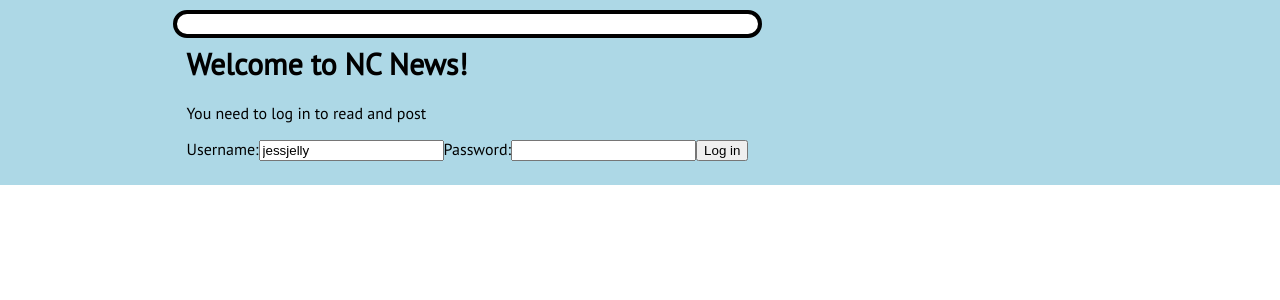
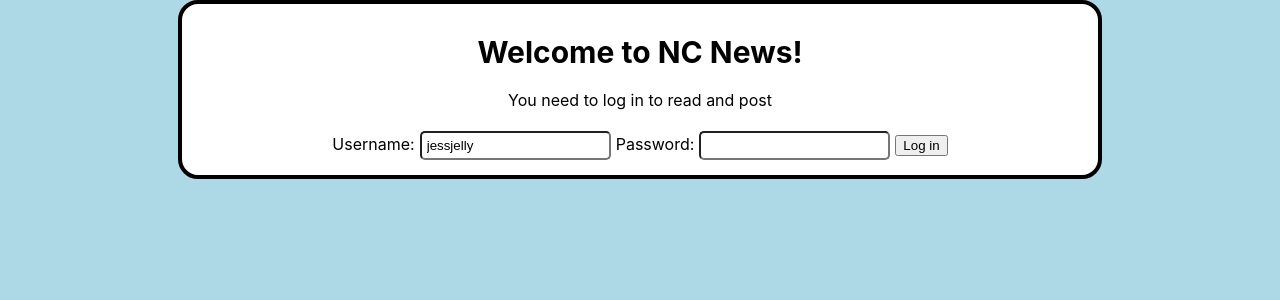
Before and after one commit to mcnalc/nc_news, a React (Create React App) app: page / in a window 1280 px wide. Shown: the top 300 px of the page. Built offline with nearby package versions, Linux system fonts and the light colour scheme; no server answers.

Commit message:
minor changes

```diff
--- a/src/App.css
+++ b/src/App.css
@@ -30,7 +30,8 @@ h1 {
   justify-content: center;
   padding: 10px;
   display: block;
-  margin: 10px auto;
+  margin: auto;
+  width: 70%;
 }
 
 .header {
@@ -212,6 +213,27 @@ nav. a:link {
   width: 30px;
   border-radius: 5px;
 }
+
+.submit-button:hover {
+  transform: scale(1.25);
+}
+
+.upvote:hover {
+  transform: scale(1.25);
+}
+
+.downvote:hover {
+  transform: scale(1.25);
+}
+
+.logout:hover {
+  transform: scale(1.15);
+}
+.container {
+  text-align: center;
+  background-color: lightblue;
+  height: 100vh;
+}
 .not-found {
   background-color: white;
   height: 300px;
@@ -227,6 +249,18 @@ nav. a:link {
   width: 80%;
 }
 
+.username-input {
+  border-radius: 5px;
+  padding: 5px;
+  margin: 5px;
+  /* width: 30%; */
+}
+
+.password-input {
+  border-radius: 5px;
+  padding: 5px;
+  margin: 5px;
+}
 .fas fa-pen-square {
   height: 20px;
 }
--- a/src/App.js
+++ b/src/App.js
@@ -21,8 +21,9 @@ class App extends Component {
   render() {
     const currentUser = this.state.user;
     return (
+      <div className="container">
+        <Login user={currentUser} userLogin={this.userLogin}>
           <div className="App">
-        <Login user={currentUser} userLogin={this.userLogin}>
             <Header user={currentUser} userLogout={this.userLogout} />
             <Nav topics={this.state.topics} user={currentUser} />
             <Router>
@@ -37,6 +38,7 @@ class App extends Component {
               <NotFound default />
             </Router>
             <Footer />
+          </div>
         </Login>
       </div>
     );
--- a/src/components/Articles.jsx
+++ b/src/components/Articles.jsx
@@ -4,6 +4,7 @@ import { Link, navigate } from "@reach/router";
 import PostArticle from "./PostArticle";
 import Vote from "./Vote";
 import formatDate from "./utils/formatDate";
+import Comments from "./Comments";
 
 export default class Articles extends Component {
   state = {
--- a/src/components/Header.jsx
+++ b/src/components/Header.jsx
@@ -17,6 +17,7 @@ class Header extends Component {
           </Link>
           {" | "}
           <button
+            className="logout"
             onClick={() => {
               userLogout();
             }}
@@ -25,7 +26,9 @@ class Header extends Component {
           </button>
         </span>
         <h1 className="main-heading">
-          NC News <i class="far fa-newspaper" />
+          <Link to="/">
+            NC News <i class="far fa-newspaper" />
+          </Link>
         </h1>
       </div>
     );
--- a/src/components/Login.jsx
+++ b/src/components/Login.jsx
@@ -17,6 +17,7 @@ class Login extends Component {
         <form onSubmit={this.handleSubmit}>
           <label htmlFor="username">Username:</label>
           <input
+            className="username-input"
             type="text"
             value={this.state.username}
             id="username"
@@ -24,7 +25,12 @@ class Login extends Component {
             placeholder="jessjelly"
           />
           <label htmlFor="password">Password:</label>
-          <input type="password" id="password" onChange={this.handleChange} />
+          <input
+            className="password-input"
+            type="password"
+            id="password"
+            onChange={this.handleChange}
+          />
           <button>Log in</button>
         </form>
       </div>
--- a/src/components/Vote.jsx
+++ b/src/components/Vote.jsx
@@ -8,19 +8,24 @@ export default class Vote extends Component {
   render() {
     return (
       <div>
+        <div className="upvote">
           <button
             disabled={this.state.voteChange === 1}
             onClick={() => this.vote("up")}
           >
             <i class="fas fa-arrow-up" />
           </button>
+        </div>
+
         <p>{`${this.props.votes + this.state.voteChange}`}</p>
+        <div className="downvote">
           <button
             disabled={this.state.voteChange === -1}
             onClick={() => this.vote("down")}
           >
             <i class="fas fa-arrow-down" />
           </button>
+        </div>
       </div>
     );
   }
```
Also changed, not shown: public/newspaper.jpg (added), 1 other file (tests, documents, lock files or other folders). Lines whose indentation alone changed are shown as unchanged.
